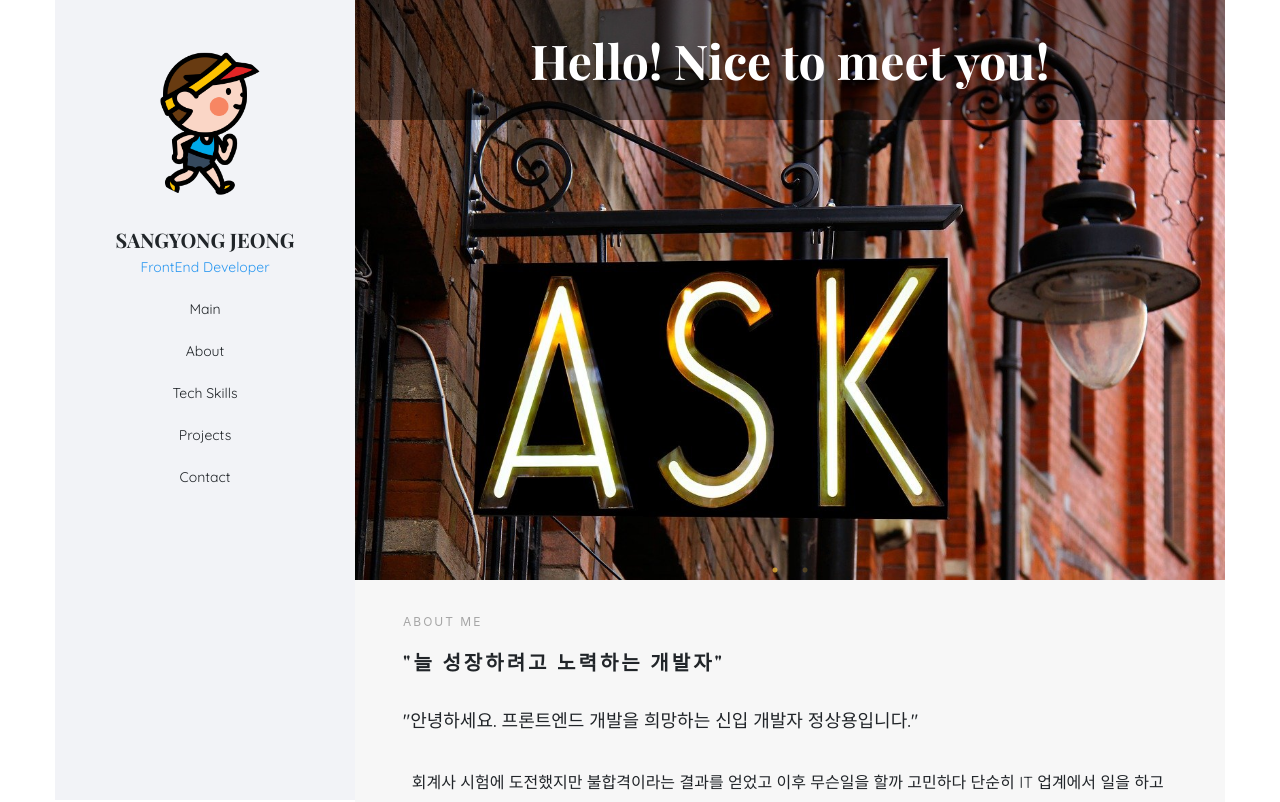
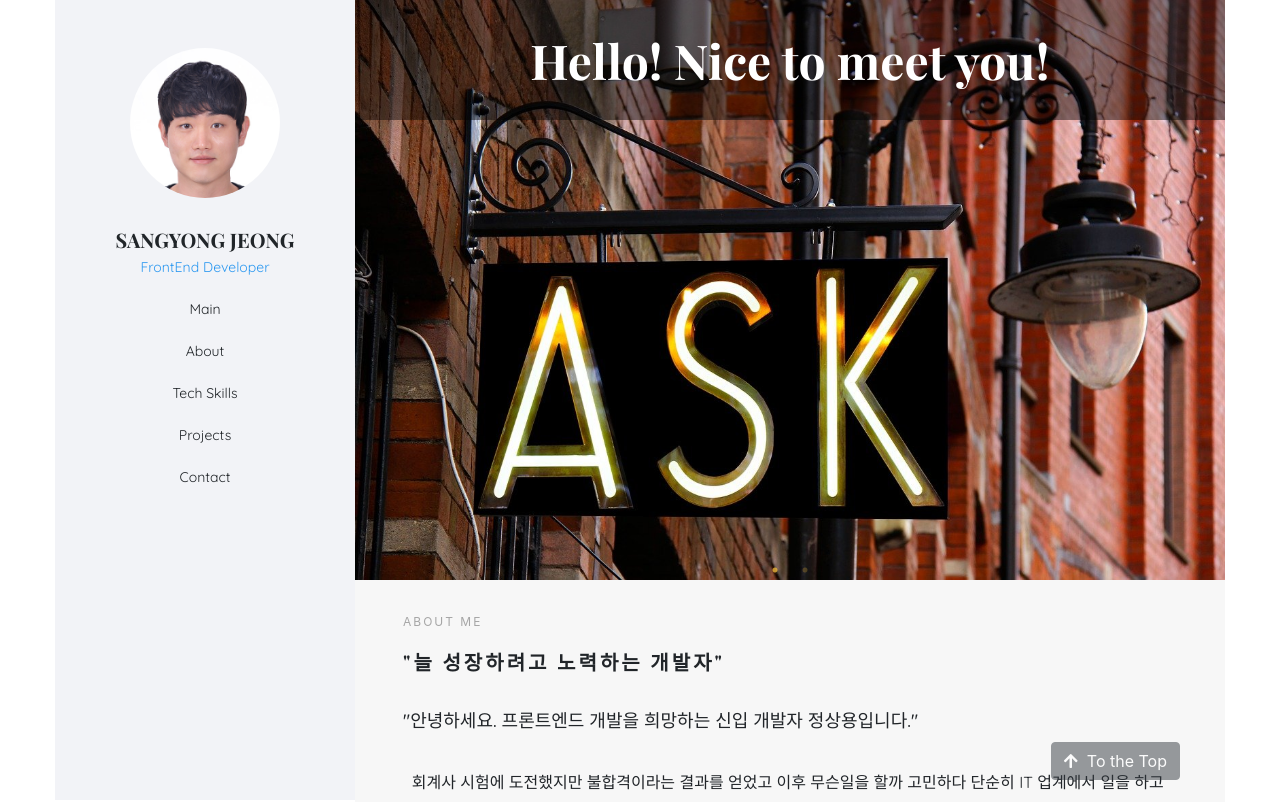
Before and after one commit to SangYong-Jeong/Portfolio-main, a React (Create React App) app: page / in a window 1280 px wide. Shown: the top 802 px of the page. Built offline with nearby package versions, Linux system fonts and the light colour scheme.

Commit message:
Pf-main Page 완료

```diff
--- a/src/Pages/MainPage.js
+++ b/src/Pages/MainPage.js
@@ -3,6 +3,7 @@ import styled, { media } from '../style';
 
 import NaviWrapper from '../components/navi/NaviWrapperCp';
 import ContentWrapperCp from '../components/ContentWrapperCp';
+import TopButtonCp from '../components/common/TopButtonCp';
 
 const Wrapper = styled.div`
   max-width: 1170px;
@@ -19,6 +20,7 @@ const Main = () => {
     <Wrapper>
       <NaviWrapper />
       <ContentWrapperCp />
+      <TopButtonCp />
     </Wrapper>
   );
 };
--- a/src/assets/css/base.css
+++ b/src/assets/css/base.css
@@ -105,3 +105,13 @@ a {
 .slick-next {
   display: none;
 }
+
+.btn-dark.focus,
+.btn-dark:focus {
+  box-shadow: none;
+}
+
+.btn.focus,
+.btn:focus {
+  box-shadow: none;
+}
--- a/src/components/ContentWrapperCp.js
+++ b/src/components/ContentWrapperCp.js
@@ -15,11 +15,15 @@ const Wrapper = styled.div`
   @media ${media.sm} {
     width: 100%;
     margin-left: 0;
+    margin-top: 25px;
   }
 `;
 
 const Wrap = styled.div`
   padding: 0 1em;
+  @media ${media.sm} {
+    padding: 0 0.125em;
+  }
 `;
 
 const ContentWrapperCp = () => {
--- /dev/null
+++ b/src/components/common/TopButtonCp.js
@@ -0,0 +1,36 @@
+import React, { useCallback } from 'react';
+import styled, { media } from '../../style';
+
+const Wrapper = styled.div`
+  position: fixed;
+  z-index: 10;
+  right: 100px;
+  bottom: 20px;
+  @media ${media.sm} {
+    right: 0;
+    bottom: 20px;
+  }
+`;
+
+const Button = styled.button`
+  opacity: 0.5;
+  transition: all 0.5s;
+  &:hover {
+    opacity: 1;
+  }
+`;
+
+const TopButtonCp = () => {
+  const onClick = useCallback((e) => {
+    window.scrollTo({ top: 0, left: 0, behavior: 'smooth' });
+  }, []);
+  return (
+    <Wrapper>
+      <Button className="btn btn-dark" onClick={onClick}>
+        <i className="fas fa-arrow-up"></i>&nbsp; To the Top
+      </Button>
+    </Wrapper>
+  );
+};
+
+export default TopButtonCp;
--- a/src/components/contact/ContactWrapperCp.js
+++ b/src/components/contact/ContactWrapperCp.js
@@ -41,7 +41,7 @@ const datas = [
     margin: true,
     aos: {
       aos: 'fade-left',
-      offset: '500',
+      offset: '300',
       duration: '1000',
     },
   },
@@ -52,7 +52,7 @@ const datas = [
     margin: false,
     aos: {
       aos: 'fade-right',
-      offset: '500',
+      offset: '300',
       duration: '1000',
     },
   },
@@ -63,7 +63,7 @@ const datas = [
     margin: true,
     aos: {
       aos: 'fade-up',
-      offset: '500',
+      offset: '100',
       duration: '1000',
     },
   },
@@ -74,7 +74,7 @@ const datas = [
     margin: false,
     aos: {
       aos: 'fade-up',
-      offset: '500',
+      offset: '0',
       duration: '1000',
     },
   },
--- a/src/components/navi/LogoCp.js
+++ b/src/components/navi/LogoCp.js
@@ -1,8 +1,8 @@
 import React from 'react';
 import styled, { media } from '../../style';
 
-// import Logo from '../../assets/img/증명사진.jpg';
-import Logo from '../../assets/img/marathon.png';
+import Logo from '../../assets/img/증명사진.jpg';
+// import Logo from '../../assets/img/marathon.png';
 
 const ImgWrapper = styled.div`
   width: 150px;
--- a/src/components/navi/NaviCp.js
+++ b/src/components/navi/NaviCp.js
@@ -5,6 +5,7 @@ import { useSelector } from 'react-redux';
 const Wrapper = styled.li`
   margin-bottom: 2em;
   @media ${media.sm} {
+    color: ${color.white};
     font-family: ${font.title};
     font-size: 1.25em;
     margin-bottom: 0;
--- a/src/components/navi/NaviWrapCp.js
+++ b/src/components/navi/NaviWrapCp.js
@@ -1,5 +1,5 @@
 import React, { useCallback } from 'react';
-import styled, { font, media } from '../../style';
+import styled, { font, media, color } from '../../style';
 import { useDispatch } from 'react-redux';
 import { hide } from '../../modules/media';
 
@@ -18,6 +18,7 @@ const Wrapper = styled.ul`
 `;
 
 const Close = styled.div`
+  color: ${color.white};
   cursor: pointer;
   font-size: 1.5em;
   display: none;
--- a/src/components/navi/NaviWrapperCp.js
+++ b/src/components/navi/NaviWrapperCp.js
@@ -18,6 +18,7 @@ const Wrapper = styled.div`
   align-items: center;
   text-align: center;
   @media ${media.sm} {
+    background-color: rgba(0, 0, 0, 0.5);
     display: ${(props) => (props.visibility ? 'flex' : 'none')};
     width: 100%;
     flex-direction: row;
@@ -28,13 +29,16 @@ const Wrapper = styled.div`
 
 const Bars = styled.div`
   cursor: pointer;
-  font-size: 2em;
+  font-size: 1.5em;
   position: fixed;
   z-index: 999;
   color: ${color.indigo};
   top: 0;
   display: none;
   @media ${media.sm} {
+    text-align: center;
+    width: 100%;
+    background-color: rgba(0, 0, 0, 1);
     display: block;
   }
 `;
@@ -71,7 +75,7 @@ const NaviWrapper = () => {
   return (
     <>
       <Bars onClick={onClick}>
-        <i className="fa fa-bars"></i>
+        <i className="fa fa-bars"></i>&nbsp;&nbsp;Navi
       </Bars>
       <Wrapper visibility={visibility}>
         <LogoCp />
```
Also changed, not shown: 1 other file (tests, documents, lock files or other folders).
